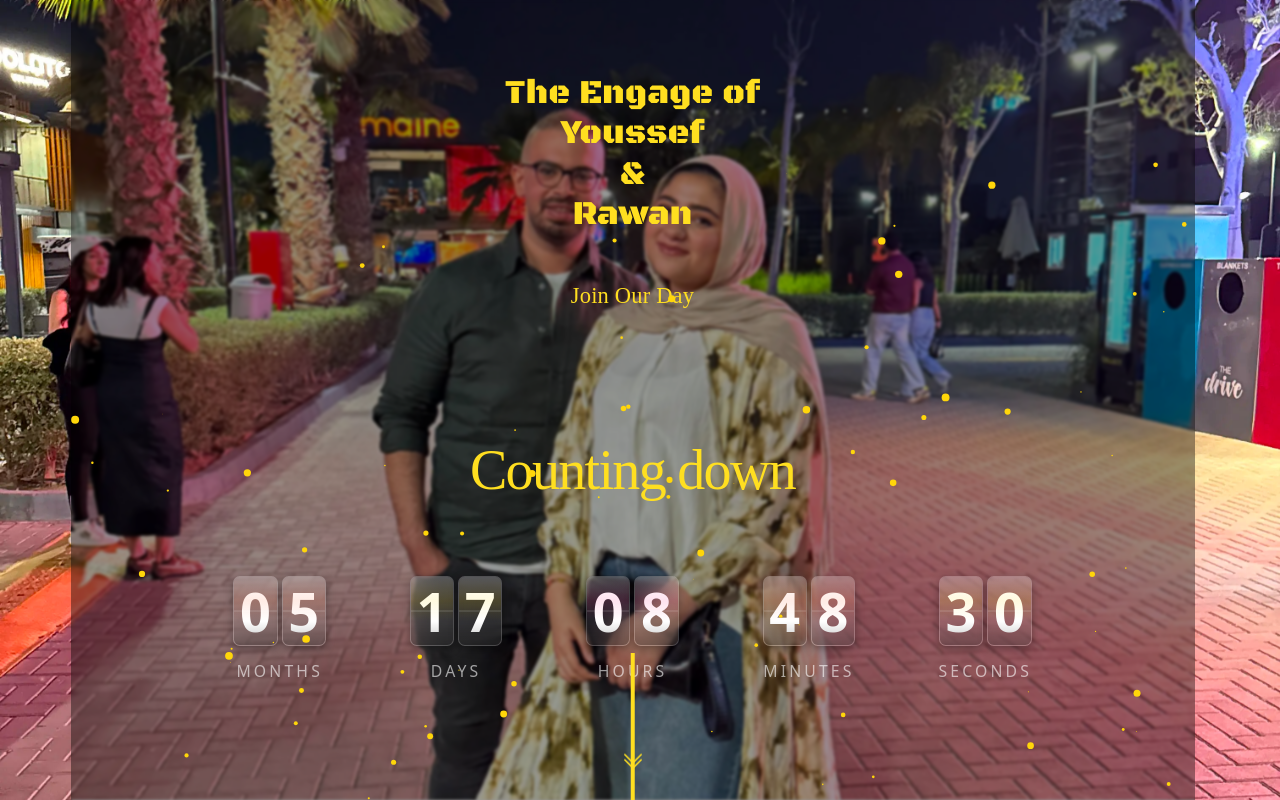
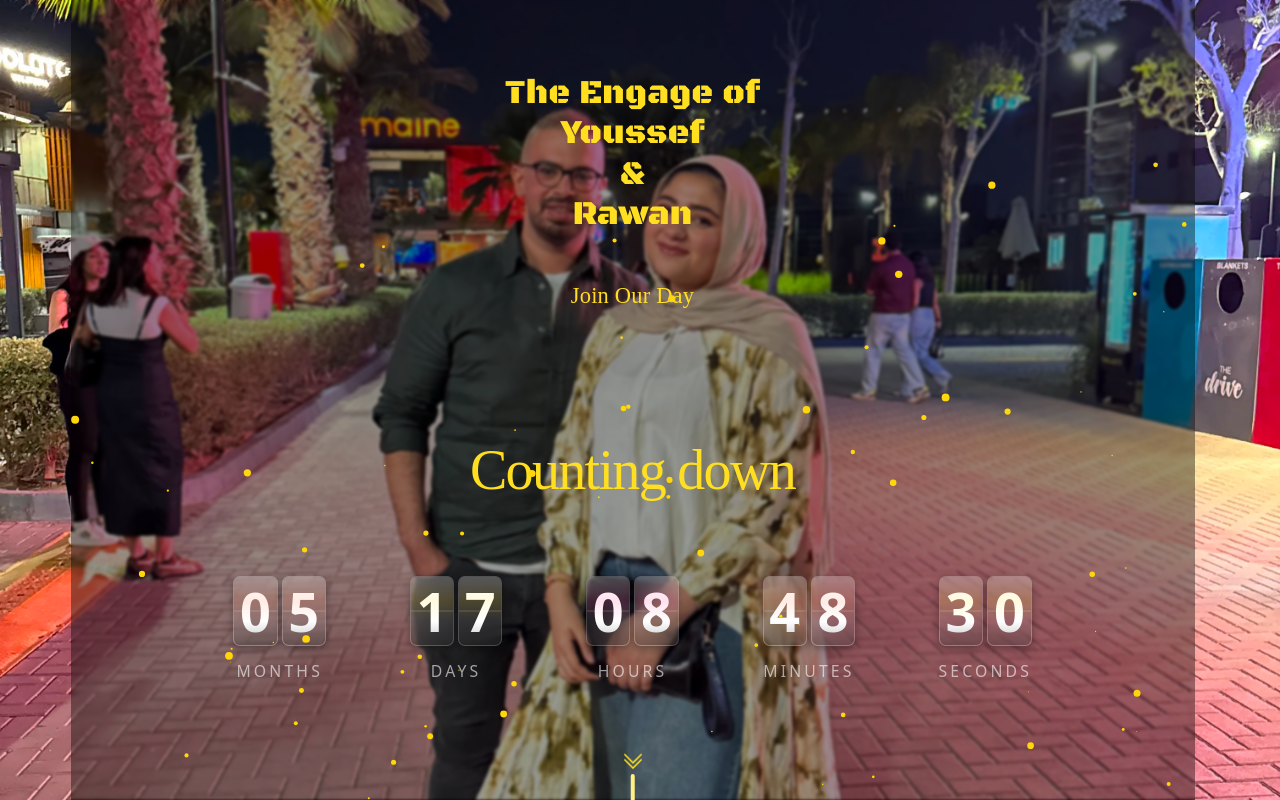
Before and after one commit to youssef-eissa/youssef-rawan-engagement, a React (Vite) app: page / in a window 1280 px wide. Both pictures are taken after a click on the button "Open Invitaion". Shown: the top 800 px of the page. Built offline with nearby package versions, Linux system fonts and the light colour scheme; a web font is replaced by a local one; what lightswind would draw is missing.

Commit message:
title desc

```diff
--- a/src/App.jsx
+++ b/src/App.jsx
@@ -20,7 +20,7 @@ const [close,setClose]=useState(false)
             className=" relative z-10 [&>section]:z-50 [&>section]:relative overflow-hidden"
           >
             <div
-              className="fixed inset-0 -z-10 bg-center bg-cover"
+              className="fixed top-0 left-0 w-full h-dvh -z-10 bg-center bg-cover"
               style={{ backgroundImage: `url(${import.meta.env.BASE_URL}main.webp)` }}
             />
             <ParticlesBackground
--- a/src/components/ImageSection.jsx
+++ b/src/components/ImageSection.jsx
@@ -20,7 +20,7 @@ function ImageSection() {
               >
                 <img src={`${import.meta.env.BASE_URL}main.jpeg`} alt="img" className="w-full h-full" />
               </motion.div>
-              <span className="absolute -top-55 left-1/2 -translate-x-1/2 h-50 w-1 bg-yellow-300 z-50"></span>
+              <span className="absolute -top-28 left-1/2 -translate-x-1/2 h-25 rounded-2xl w-1 bg-yellow-200 z-50"></span>
             </>
           )}
         </AnimatePresence>
--- a/src/index.css
+++ b/src/index.css
@@ -61,8 +61,10 @@
   }
 }
 
+html,
 body {
   margin: 0;
+  background-color: #000;
 }
 
 #root {
```
